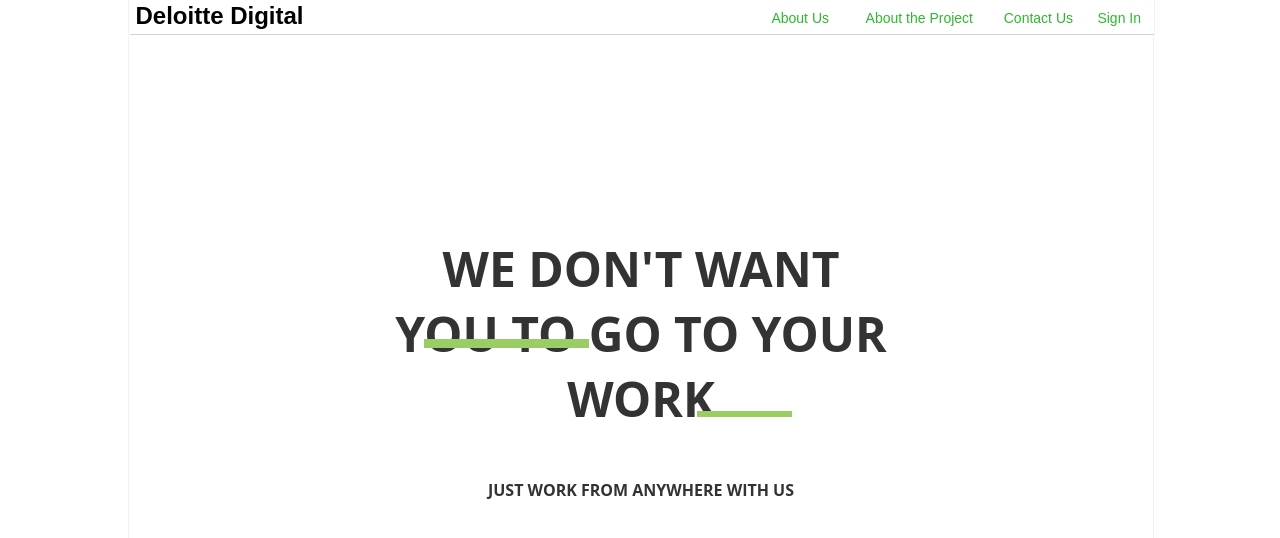
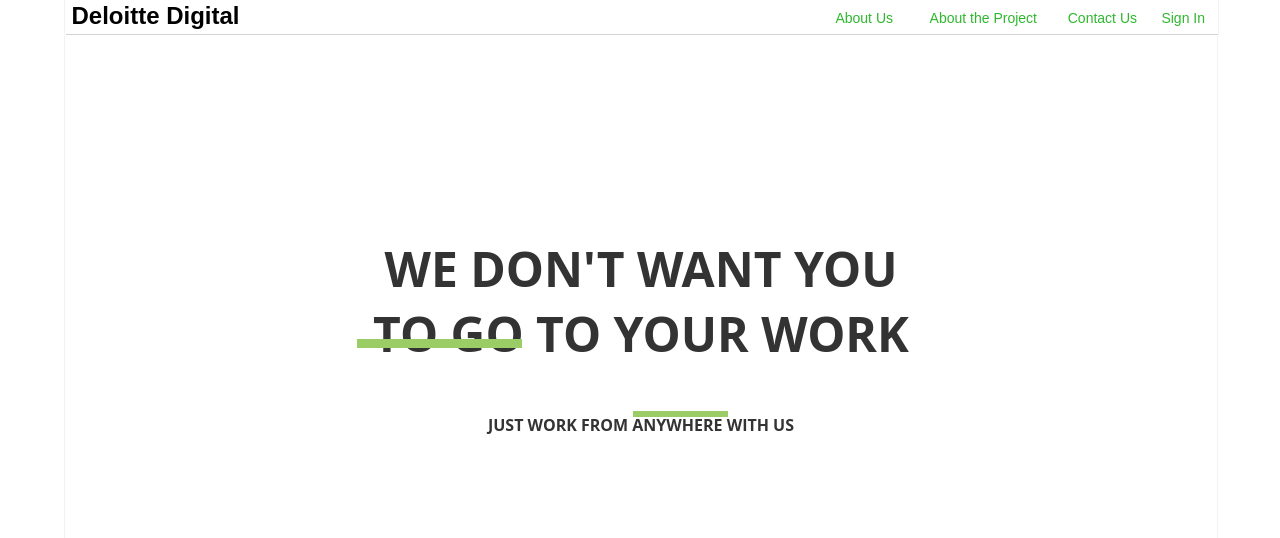
Before and after one commit to mhollings97/DigitalDeloitte, a React (Create React App) app in the folder my-app/: page / in a window 1280 px wide. Shown: the top 538 px of the page. Built offline with nearby package versions, Linux system fonts and the light colour scheme.

Commit message:
made page wider and fixed bars

```diff
--- a/my-app/src/App.css
+++ b/my-app/src/App.css
@@ -12,7 +12,7 @@
 }
 
 #catcher{
-        width: 80% !important;
+        width: 90% !important;
         height: 750px;
         background-color: lightgray;
         border-left: 1px solid lightgray;
@@ -34,8 +34,8 @@
         top: 36px;
         left:0px;
         right:0px;
-        padding-left: 10%;
-        padding-right: calc(10% - 2px);
+        padding-left: 5%;
+        padding-right: calc(5% - 2px);
         bottom:0px;
         overflow-y:scroll;
 }
@@ -48,4 +48,6 @@
         border-bottom-width: 0px;
         border-color: #f2f2f2;
         border-style: solid;
+        margin-bottom: -100%;
+        padding-bottom: 20%;
 }
--- a/my-app/src/components/Header/TopHeader.css
+++ b/my-app/src/components/Header/TopHeader.css
@@ -1,23 +1,23 @@
 #AU {
     position: absolute;
-    right: calc(10% + 317px);
+    right: calc(5% + 317px);
     padding-top: 8px;
 }
 
 #AP {
     position: absolute;
-    right: calc(10% + 173px);
+    right: calc(5% + 173px);
     padding-top: 8px;
 }
 
 #CU {
     position: absolute;
-    right: calc(10% + 73px);
+    right: calc(5% + 73px);
     padding-top: 8px;
 }
 
 #SI {
     position: absolute;
-    right: calc(10% + 5px);
+    right: calc(5% + 5px);
     padding-top: 8px;
 }
--- a/my-app/src/components/Pages/Landing/Landing.css
+++ b/my-app/src/components/Pages/Landing/Landing.css
@@ -7,7 +7,7 @@
 
 #largeTB{
 	margin-top: 200px !important;
-	width: 50%;
+	width: 580px;
 	color: #333333;
 	margin: 0 auto;
 	font-family: 'OpenSans-Bold', 'Open Sans Bold', 'Open Sans';
@@ -18,7 +18,7 @@
 }
 
 #smallTB{
-        width: 35%;
+        width: 380px;
         color: #333333;
         margin: 0 auto;
         font-family: 'OpenSans-Bold', 'Open Sans Bold', 'Open Sans';
@@ -36,7 +36,7 @@
 #grnbox2{
 	border-width: 0px;
     position: absolute;
-    left: 295px;
+    margin-left: 0.5%;
     top: 103px;
     width: 165px;
     height: 9px;
@@ -77,7 +77,7 @@
 #grnbox4{
 	border-width: 0px;
     position: absolute;
-    left: 568px;
+    left: 49.3%;
     top: 175px;
     width: 95px;
     height: 6px;
@@ -97,7 +97,7 @@
 }
 
 #catcher{
-	width: 100%;
+	width: 90% !important;
 	height: 750px;
 	background-color: lightgray;
 	opacity: .75;
--- a/my-app/src/components/Pages/Landing/Landing.js
+++ b/my-app/src/components/Pages/Landing/Landing.js
@@ -17,10 +17,10 @@ render() {
         <div id = "landingText">
         	<div id = "largeTB">
 			<TextBox size = "large" message = "WE DON'T WANT YOU TO GO TO YOUR WORK" />
-		</div>
-    <div id = "grnbox2">
+      <div id = "grnbox2">
       <div id = "grnbox"/>
       </div>
+		</div>
           	<div id = "smallTB">
 			<TextBox message = "JUST WORK FROM ANYWHERE WITH US" />
 	  	</div>
--- a/my-app/src/index.css
+++ b/my-app/src/index.css
@@ -1,7 +1,7 @@
 body {
   margin: 0;
-  margin-left: 10%;
-  width: 80%;
+  margin-left: 5%;
+  width: 90%;
   padding: 0.5px;
   font-family: sans-serif;
   border: 0.5px;
```
